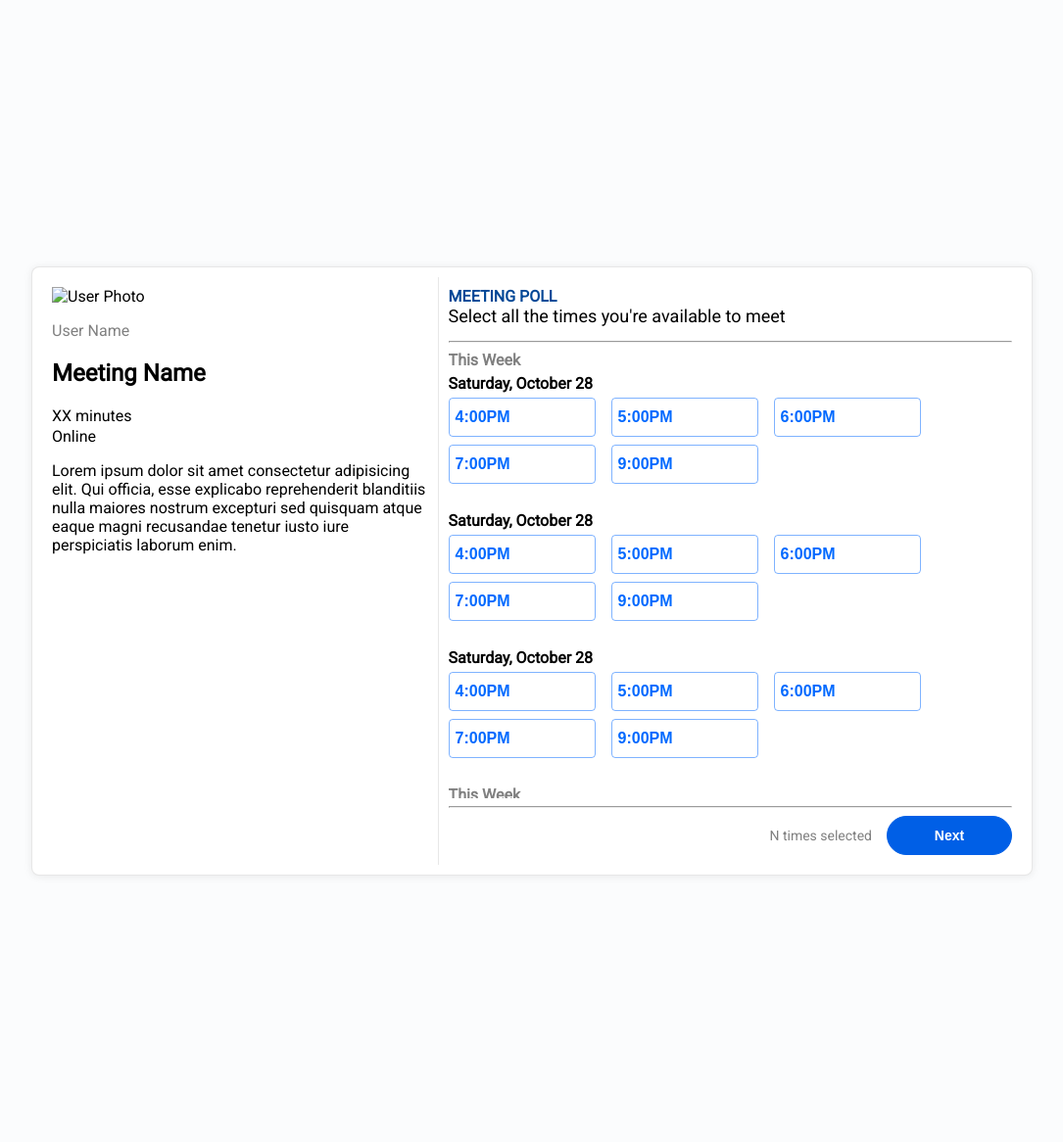
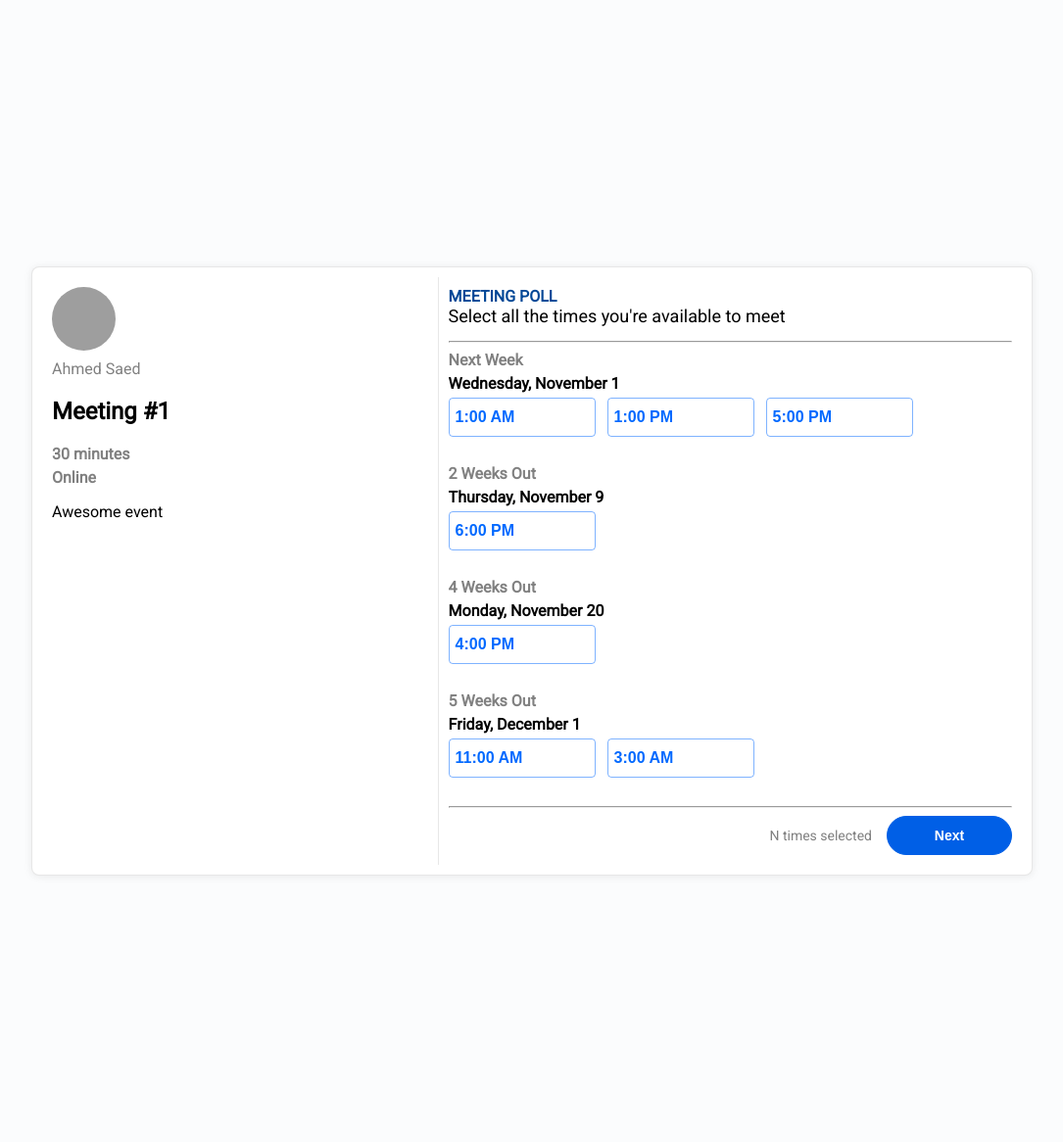
Before and after one commit to Ahmedsaed/Clndr, a Flask app: page /event/1 in a window 1280 px wide. Shown: the whole page at 98% size, without its empty margins (97-1182 px from the left). Run offline with Flask 3, Linux system fonts and the light colour scheme.

Commit message:
Resolve merge confilct

```diff
--- a/app/static/scripts/script.js
+++ b/app/static/scripts/script.js
@@ -1,3 +1,163 @@
+// Client Side Logic
+
+function updateEventInfo(data) {
+	let event_name = document.getElementById("event-name");
+  let [event_duration, event_location] = document.getElementById("event-info").children;
+  let event_description = document.getElementById("event-description").children[0];
+
+  event_name.textContent = data["name"]
+  event_duration.textContent = data["duration"] + " minutes"
+  event_location.textContent = data['location']
+  event_description.textContent = data['description']
+}
+
+function updateUserInfo(data) {
+  let [user_photo, user_name] = document.getElementById("user-info").children
+
+  user_name.textContent = data["name"]
+  user_photo.src = `http://127.0.0.1:5001/static/images/${data["photo_id"]}.png`
+}
+
+function updateScheduleInfo(data) {
+  let schedule = document.getElementById("schedule");
+
+  // Function to format the date as "Saturday, October 28" based on input format
+  function formatDate(inputDate) {
+      const months = [
+          "January", "February", "March", "April", "May", "June", "July",
+          "August", "September", "October", "November", "December"
+      ];
+      const dateParts = inputDate.split('/');
+      const day = dateParts[0];
+      const month = months[parseInt(dateParts[1]) - 1];
+      const year = dateParts[2];
+
+      // Get the day of the week
+      const dayOfWeek = new Date(year, parseInt(dateParts[1]) - 1, day).toLocaleDateString('en-US', { weekday: 'long' });
+
+      return `${dayOfWeek}, ${month} ${day}`;
+  }
+
+  // Function to determine the week label
+  function getWeekLabel(date) {
+    const currentDate = new Date();
+
+    // Split the date string into day, month, and year components
+    const [day, month, year] = date.split('/').map(Number);
+
+    // Create a new date object with the parsed components
+    const slotDate = new Date(year, month - 1, day); // month is 0-based
+
+    if (isNaN(slotDate.getTime())) {
+        return "Invalid Date";
+    }
+
+    if (slotDate < currentDate) {
+        return "This Week";
+    } else if (slotDate >= currentDate && slotDate <= new Date(currentDate.getTime() + 7 * 24 * 60 * 60 * 1000)) {
+        return "Next Week";
+    } else {
+        const weeksOut = Math.ceil((slotDate - currentDate) / (7 * 24 * 60 * 60 * 1000));
+        return `${weeksOut} Week${weeksOut > 1 ? 's' : ''} Out`;
+    }
+  }
+
+  // Parse the response data into an object grouped by day and week
+  const timeSlotsByDayAndWeek = data.reduce((acc, slot) => {
+    const day = slot.date;
+    const weekLabel = getWeekLabel(slot.date);
+
+    if (!acc[weekLabel]) {
+        acc[weekLabel] = {};
+    }
+
+    if (!acc[weekLabel][day]) {
+        acc[weekLabel][day] = [];
+    }
+
+    // Convert the 24-hour format to 12-hour format
+    const timeParts = slot.time.split(':');
+    const hour = parseInt(timeParts[0]);
+    const minute = timeParts[1];
+    const period = hour >= 12 ? 'PM' : 'AM';
+    const formattedTime = `${hour % 12 || 12}:${minute} ${period}`;
+
+    slot.time = formattedTime;
+
+    acc[weekLabel][day].push(slot);
+    return acc;
+  }, {});
+
+  // Function to sort time slots by time
+  function sortTimeSlotsByTime(timeSlots) {
+      return timeSlots.sort((a, b) => a.time.localeCompare(b.time));
+  }
+
+  console.log(timeSlotsByDayAndWeek);
+
+  // Loop through the parsed data and create the HTML structure
+  for (const [weekLabel, days] of Object.entries(timeSlotsByDayAndWeek)) {
+    const weekTemplate = document.createElement('div');
+    weekTemplate.innerHTML = `<div id="week-number">${weekLabel}</div>`;
+
+    for (const [day, timeSlots] of Object.entries(days)) {
+        const dayTemplate = document.createElement('div');
+        dayTemplate.innerHTML = `
+            <div id="day-info">${formatDate(day)}</div>
+            <div id="cal-btn-group"></div>
+        `;
+
+        const calBtnGroup = dayTemplate.querySelector('#cal-btn-group');
+
+        const sortedTimeSlots = sortTimeSlotsByTime(timeSlots);
+
+        sortedTimeSlots.forEach(slot => {
+            const timeButton = document.createElement('button');
+            timeButton.textContent = slot.time;
+            calBtnGroup.appendChild(timeButton);
+        });
+
+        weekTemplate.appendChild(dayTemplate);
+    }
+
+    schedule.appendChild(weekTemplate);
+  }
+}
+
+fetch(`http://127.0.0.1:5001/api/event/${event_id}`)
+  .then(response => {
+    if (!response.ok) {
+      throw new Error(`HTTP error! Status: ${response.status}`);
+    }
+
+	  return response.json();
+  })
+  .then(data => {
+    updateEventInfo(data)
+    return fetch(`http://127.0.0.1:5001/api/host/${data["host_id"]}`)
+  })
+  .then(response => {
+    if (!response.ok) {
+      throw new Error(`HTTP error! Status: ${response.status}`);
+    }
+    return response.json();
+  })
+  .then(data => {
+    updateUserInfo(data)
+    return fetch(`http://127.0.0.1:5001/api/time_slots/${event_id}`)
+  })
+  .then(response => {
+    if (!response.ok) {
+      throw new Error(`HTTP error! Status: ${response.status}`);
+    }
+    return response.json();
+  })
+  .then(data => {
+    updateScheduleInfo(data)
+  })
+  .catch(error => {
+    console.error('Error:', error);
+  });
 // Function called when a time-slot is clicked
 function handleTimeSlotClick(slot) {
     // Grabs the counter for the clicked time slot, updates it with an increment.
--- a/app/static/styles/main.css
+++ b/app/static/styles/main.css
@@ -23,7 +23,7 @@ body {
 	flex: 1 1 auto;
 }
 
-#meeting-detials {
+#event-detials {
 	border-right: 1px solid var(--text-color-level3,rgba(26,26,26,0.1));
 	width: 40%;
 	padding: 10px;
@@ -31,14 +31,22 @@ body {
 
 #user-info > p {
 	color: gray;
+	margin-top: 5px;
 }
 
-#meeting-info > p {
-	margin: 0px;
-	margin-bottom: 2px;
+#user-info > img {
+	width: 65px;
+	height: 65px;
+	border-radius: 50%;
 }
 
-#meeting-calendar {
+#event-info > p {
+	margin: 0px 0px 5px 0px;
+	color: gray;
+	font-weight: bold;
+}
+
+#event-calendar {
 	padding: 10px;
 	width: 60%;
 
--- a/app/templates/event.html
+++ b/app/templates/event.html
@@ -11,183 +11,28 @@
 	</head>
 	<body>
 		<div id="window">
-			<div id="meeting-detials">
+			<div id="event-detials">
 				<div id="user-info">
 					<img src="" alt="User Photo" />
 					<p>User Name</p>
 				</div>
-				<h2>Meeting Name</h2>
-				<div id="meeting-info">
+				<h2 id="event-name">Meeting Name</h2>
+				<div id="event-info">
 					<p>XX minutes</p> <!-- Duration -->
 					<p>Online</p> <!-- Location -->
 				</div>
-				<div id="meeting-description">
+				<div id="event-description">
 					<p>Lorem ipsum dolor sit amet consectetur adipisicing elit. Qui officia, esse explicabo reprehenderit blanditiis nulla maiores nostrum excepturi sed quisquam atque eaque magni recusandae tenetur iusto iure perspiciatis laborum enim.</p>
 				</div>
 			</div>
-			<div id="meeting-calendar">
+			<div id="event-calendar">
 				<div id="schedule-header">
 					<div id="info-title">MEETING POLL</div>
 					<div id="info-desc">Select all the times you're available to meet</div>
 					<hr/>
 				</div>
 				<div id="schedule">
-					<div> <!-- Week Template -->
-						<div id="week-number">This Week</div>
-						<div> <!-- day Template -->
-							<div id="day-info">
-								Saturday, October 28
-							</div>
-							<div id="cal-btn-group">
-								<button>4:00PM</button> <!-- Time Slot -->
-								<button>5:00PM</button> <!-- Time Slot -->
-								<button>6:00PM</button> <!-- Time Slot -->
-								<button>7:00PM</button> <!-- Time Slot -->
-								<button>9:00PM</button> <!-- Time Slot -->
-							</div>
-						</div>
-						<div> <!-- day Template -->
-							<div id="day-info">
-								Saturday, October 28
-							</div>
-							<div id="cal-btn-group">
-								<button>4:00PM</button> <!-- Time Slot -->
-								<button>5:00PM</button> <!-- Time Slot -->
-								<button>6:00PM</button> <!-- Time Slot -->
-								<button>7:00PM</button> <!-- Time Slot -->
-								<button>9:00PM</button> <!-- Time Slot -->
-							</div>
-						</div>
-						<div> <!-- day Template -->
-							<div id="day-info">
-								Saturday, October 28
-							</div>
-							<div id="cal-btn-group">
-								<button>4:00PM</button> <!-- Time Slot -->
-								<button>5:00PM</button> <!-- Time Slot -->
-								<button>6:00PM</button> <!-- Time Slot -->
-								<button>7:00PM</button> <!-- Time Slot -->
-								<button>9:00PM</button> <!-- Time Slot -->
-							</div>
-						</div>
-					</div>
-					<div> <!-- Week Template -->
-						<div id="week-number">This Week</div>
-						<div> <!-- day Template -->
-							<div id="day-info">
-								Saturday, October 28
-							</div>
-							<div id="cal-btn-group">
-								<button>4:00PM</button> <!-- Time Slot -->
-								<button>5:00PM</button> <!-- Time Slot -->
-								<button>6:00PM</button> <!-- Time Slot -->
-								<button>7:00PM</button> <!-- Time Slot -->
-								<button>9:00PM</button> <!-- Time Slot -->
-							</div>
-						</div>
-						<div> <!-- day Template -->
-							<div id="day-info">
-								Saturday, October 28
-							</div>
-							<div id="cal-btn-group">
-								<button>4:00PM</button> <!-- Time Slot -->
-								<button>5:00PM</button> <!-- Time Slot -->
-								<button>6:00PM</button> <!-- Time Slot -->
-								<button>7:00PM</button> <!-- Time Slot -->
-								<button>9:00PM</button> <!-- Time Slot -->
-							</div>
-						</div>
-						<div> <!-- day Template -->
-							<div id="day-info">
-								Saturday, October 28
-							</div>
-							<div id="cal-btn-group">
-								<button>4:00PM</button> <!-- Time Slot -->
-								<button>5:00PM</button> <!-- Time Slot -->
-								<button>6:00PM</button> <!-- Time Slot -->
-								<button>7:00PM</button> <!-- Time Slot -->
-								<button>9:00PM</button> <!-- Time Slot -->
-							</div>
-						</div>
-					</div>
-					<div> <!-- Week Template -->
-						<div id="week-number">This Week</div>
-						<div> <!-- day Template -->
-							<div id="day-info">
-								Saturday, October 28
-							</div>
-							<div id="cal-btn-group">
-								<button>4:00PM</button> <!-- Time Slot -->
-								<button>5:00PM</button> <!-- Time Slot -->
-								<button>6:00PM</button> <!-- Time Slot -->
-								<button>7:00PM</button> <!-- Time Slot -->
-								<button>9:00PM</button> <!-- Time Slot -->
-							</div>
-						</div>
-						<div> <!-- day Template -->
-							<div id="day-info">
-								Saturday, October 28
-							</div>
-							<div id="cal-btn-group">
-								<button>4:00PM</button> <!-- Time Slot -->
-								<button>5:00PM</button> <!-- Time Slot -->
-								<button>6:00PM</button> <!-- Time Slot -->
-								<button>7:00PM</button> <!-- Time Slot -->
-								<button>9:00PM</button> <!-- Time Slot -->
-							</div>
-						</div>
-						<div> <!-- day Template -->
-							<div id="day-info">
-								Saturday, October 28
-							</div>
-							<div id="cal-btn-group">
-								<button>4:00PM</button> <!-- Time Slot -->
-								<button>5:00PM</button> <!-- Time Slot -->
-								<button>6:00PM</button> <!-- Time Slot -->
-								<button>7:00PM</button> <!-- Time Slot -->
-								<button>9:00PM</button> <!-- Time Slot -->
-							</div>
-						</div>
-					</div>
-					<div> <!-- Week Template -->
-						<div id="week-number">This Week</div>
-						<div> <!-- day Template -->
-							<div id="day-info">
-								Saturday, October 28
-							</div>
-							<div id="cal-btn-group">
-								<button>4:00PM</button> <!-- Time Slot -->
-								<button>5:00PM</button> <!-- Time Slot -->
-								<button>6:00PM</button> <!-- Time Slot -->
-								<button>7:00PM</button> <!-- Time Slot -->
-								<button>9:00PM</button> <!-- Time Slot -->
-							</div>
-						</div>
-						<div> <!-- day Template -->
-							<div id="day-info">
-								Saturday, October 28
-							</div>
-							<div id="cal-btn-group">
-								<button>4:00PM</button> <!-- Time Slot -->
-								<button>5:00PM</button> <!-- Time Slot -->
-								<button>6:00PM</button> <!-- Time Slot -->
-								<button>7:00PM</button> <!-- Time Slot -->
-								<button>9:00PM</button> <!-- Time Slot -->
-							</div>
-						</div>
-						<div> <!-- day Template -->
-							<div id="day-info">
-								Saturday, October 28
-							</div>
-							<div id="cal-btn-group">
-								<button>4:00PM</button> <!-- Time Slot -->
-								<button>5:00PM</button> <!-- Time Slot -->
-								<button>6:00PM</button> <!-- Time Slot -->
-								<button>7:00PM</button> <!-- Time Slot -->
-								<button>9:00PM</button> <!-- Time Slot -->
-							</div>
-						</div>
-					</div>
+
 				</div>
 				<div>
 					<hr/>
@@ -198,7 +43,7 @@
 				</div>
 			</div>
 		</div>
-		<script>let eventID = {{ event_id }}</script>
+		<script>let event_id = {{ event_id }}</script>
 		<script src="{{url_for('static', filename='scripts/script.js')}}"></script>
 	</body>
 </html>
```
Also changed, not shown: api/event.py (+76 -16 lines), engine/file_storage.py (added, +15 -0 lines), Storage/json/attendee.json (renamed from db/attendee.json), Storage/json/event.json (renamed from db/event.json), Storage/json/host.json (renamed from db/host.json), Storage/json/time_slots.json (renamed from db/time_slots.json), engine/__init__.py (added), 2 other files.
